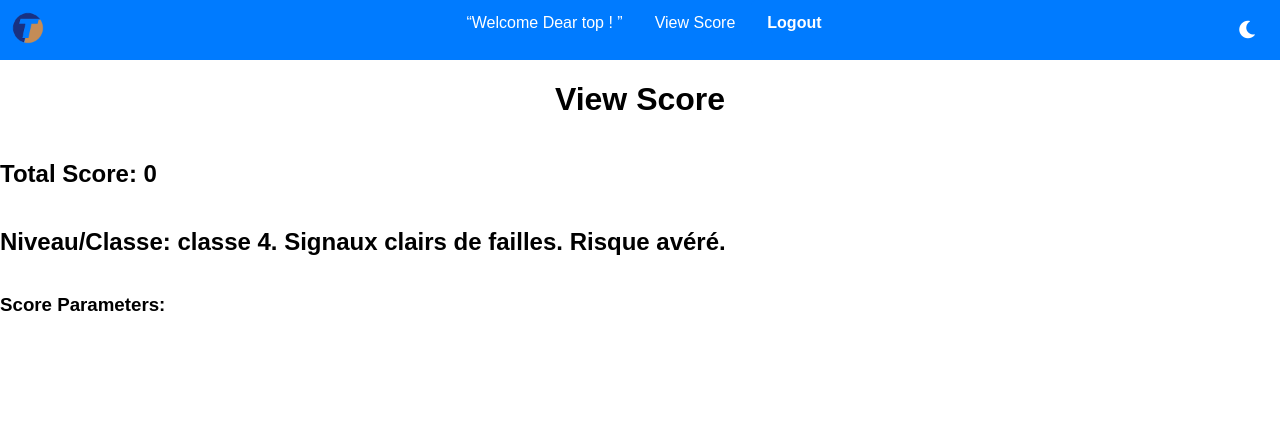
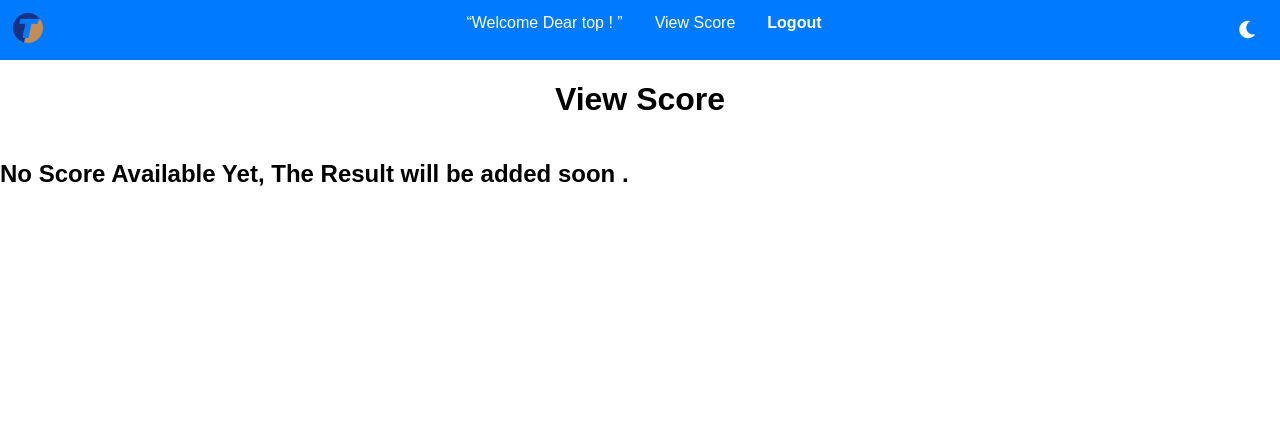
Before and after one commit to MrAhmedElmoez69/Topnet-B2C-Stage-, a Django app: page /client/view-score/ in a window 1280 px wide. Shown: the top 428 px of the page. Run offline with Django 4.2, Linux system fonts and the light colour scheme; a user stored in the database is signed in; data comes from the database, SQL or seed files in the repository; both versions use the stored data as it was after the commit; some libraries are stand-ins or nearby versions.

Commit message:
Client Session Scoring
Co-Authored-By: Nacib Mariem <67750731+Nacib1999@users.noreply.github.com>

```diff
--- a/top/score_app/templates/client/view_score.html
+++ b/top/score_app/templates/client/view_score.html
@@ -5,6 +5,9 @@
 {% block content %}
     <h1>View Score</h1>
     {% if total_score is not None %}
+        {% if total_score == 0 %}
+            <h2>No Score Available Yet, The Result will be added soon . </h2>
+        {% else %}
             <h2>Total Score: {{ total_score }}</h2>
             <h2>Niveau/Classe: {{ niveau_classe }}</h2>
             <h3>Score Parameters:</h3>
@@ -13,6 +16,7 @@
                     <li>{{ score_parameter.criteres }}: {{ score_parameter.poids }} (Poids) - {{ score_parameter.objectif }} (Objectif)</li>
                 {% endfor %}
             </ul>
+        {% endif %}
     {% else %}
         <p>The result will be added soon.</p>
     {% endif %}
```
Also changed, not shown: top/db.sqlite3. Lines whose indentation alone changed are shown as unchanged.
